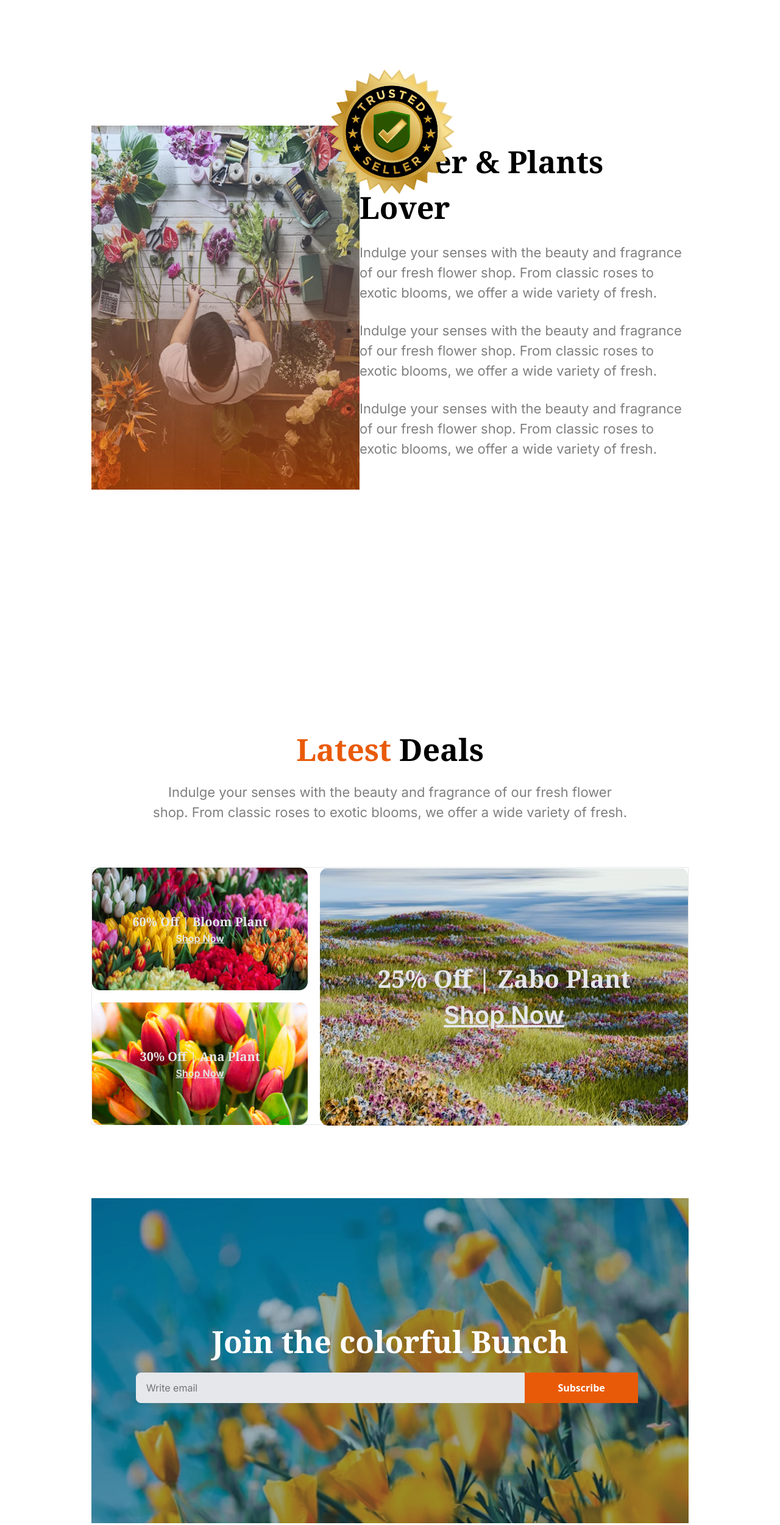
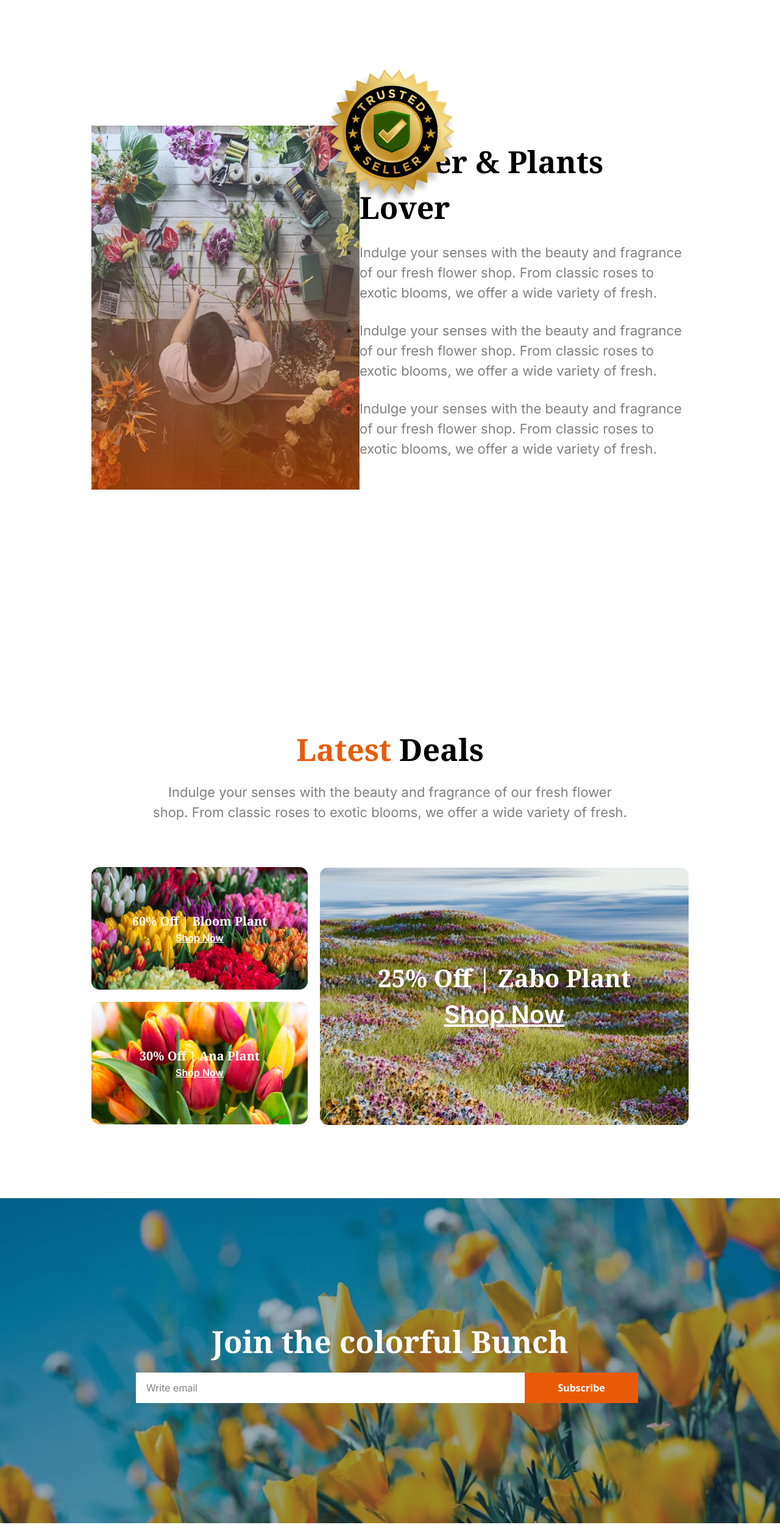
Before and after one commit to AbdurRouf230/Assignment2, a plain HTML site: page index.html in a window 1280 px wide. Shown: the part 1959-4460 px from the top of the page at 61% size. Drawn offline with nearby package versions, Linux system fonts and the light colour scheme.

Commit message:
final one

```diff
--- a/index.html
+++ b/index.html
@@ -11,7 +11,7 @@
 <body class="sm:ml-[150px] sm:mr-[150px]">
 
     <!-- Nav bar section -->
-    <section>
+    <section class="lg:pl-[150px] lg:pr-[150px]">
         <nav class="navbar-container">
             <div class="image-container">
                 <img src="images/logo.png" alt="">
@@ -32,7 +32,7 @@
         </nav>
     </section>
     <!-- Banner Section -->
-    <section>
+    <section class="lg:pl-[150px] lg:pr-[150px]">
         <div class="banner-container flex justify-between items-end sm:mt-[120px]">
             <div class="banner-text sm:min-h-[299px] sm:w-[570px]">
                 <h3 class="banner-title noto-serif text-[65px] font-bold">
@@ -51,7 +51,7 @@
         </div>
     </section>
     <!-- Card section -->
-    <section>
+    <section class="lg:pl-[150px] lg:pr-[150px]">
         <div class="card-global-container">
             <div class="card-header">
                 <h3 class="card-title noto-serif"><span class="text-orange">Our</span> Plants</h3>
@@ -128,7 +128,7 @@
         </div>
     </section>
     <!-- Feature section -->
-    <section>
+    <section class="lg:pl-[150px] lg:pr-[150px]">
         <div class="feature-container">
             <div class="feature-img-container">
                 <img class="feature-img" src="images/flower-store.png">
@@ -147,7 +147,7 @@
         </div>
     </section>
     <!-- Sales section -->
-    <section>
+    <section class="lg:pl-[150px] lg:pr-[150px]">
     <div class="sales-header-container">
         <h3 class="sales-title noto-serif"><span class="text-orange">Latest</span> Deals</h3>
         <div class="sales-description-container">
@@ -186,8 +186,8 @@
         </div>
     </section>
     <!-- Footer section -->
-    <section>
-        <div class="footer-container flex justify-between h-[248px] w-full p-[10px] p-[20px] mt-[20px] mb-[50px]">
+    <section class="lg:pl-[150px] lg:pr-[150px]">
+        <div class="footer-container flex justify-between h-[248px] w-full p-[10px] p-[10px] mt-[20px] mb-[50px]">
             <div class="footer-box-1  h-[179px] w-[359px]">
                 <img class="h-[82px] w-[135px] mb-[16px]" src="images/logo.png">
                 <p class="footer-text inter text-[22px] text-gray-500">
--- a/styles/style.css
+++ b/styles/style.css
@@ -3,13 +3,12 @@
 
 
 /* Variables */
-/* * {
+* {
     box-sizing: border-box;
-    margin: 0;
-    padding: 0;
-} */
+    margin-left: 0;
+    margin-right:0;
+}
 /* body{
-    border: 10px solid lightblue;
     max-width: 1440px;
     margin: 0 auto;
     padding: 0 150px;
@@ -67,6 +66,7 @@
 .hidden{
     display: none;
 }
+
 
 /* Navbar styles */
 .navbar-container{
@@ -198,9 +198,11 @@
 .feature-img-container .feature-badge {
     height: 286px;
     width: 286px;
-    position: relative;
+    position: absolute;
     margin-top: -730px;
     margin-left: 350px;
+    filter: drop-shadow( -4px 10px 4px rgba(0, 0, 0, 0.25));
+    z-index: 10;
 }
 
 
@@ -256,7 +258,6 @@
     height: 423px;
     display: grid;
     grid-template-columns: repeat(8, 1fr);
-    border: 1px solid #E5E7EB;
     gap: 20px;
     margin-bottom: 100px;
 }
@@ -282,22 +283,22 @@
 .image-1 .sales-image-title{
     font-size: 20px;
     font-weight: 700;
-    color:#E5E7EB;
+    color: var(--button-text-color);
 }
 .image-2 .sales-image-title{
     font-size: 20px;
     font-weight: 700;
-    color:#E5E7EB;
+    color:var(--button-text-color);
 }
 .image-3 .sales-image-title{
     font-size: 40px;
     font-weight: 700;
-    color:#E5E7EB;
+    color:var(--button-text-color);
 
 }
 .sales-anchor{
     text-decoration: underline;
-    color:#E5E7EB;
+    color:var(--button-text-color);
 }
 .image-1 .sales-anchor{
     font-size: 16px;
@@ -320,8 +321,8 @@
     align-items: center;
     justify-content: center;
     margin-top: 120px;
-    height: 533px;          /* Ensure the height is sufficient */
-    max-width: 1600px;
+    height: 533px;
+    max-width: 100%;
 }
 
 .join-header{
@@ -336,9 +337,8 @@
     width: 644px;
     height: 50px;
     padding: 8px 20px;
-    border-radius: 8px;
-    border: 1px solid #E5E7EB;
-    background-color: #E5E7EB;
+    border: 1px solid var(--button-text-color);
+    background-color: var(--button-text-color);
     padding-left: 16px;
     margin-top: 20px;
 }
@@ -363,6 +363,12 @@
         padding: 0;
         height: 100%;
     }
+    /* .global-margin{
+        margin: 0 auto;
+        padding: 0;
+        max-width:370px;
+        height: 100%;
+    } */
     /* Navbar display */
     .nav-item-a ,
     .nav-item-b ,
@@ -573,7 +579,7 @@
     .join-container .primary-button{
         width: 103px;
         height: 50px;
-        transform: translateX(-5px);
+        transform: translateX(-10px);
         font-size: 16px;
         font-weight: 600;
     }
```
